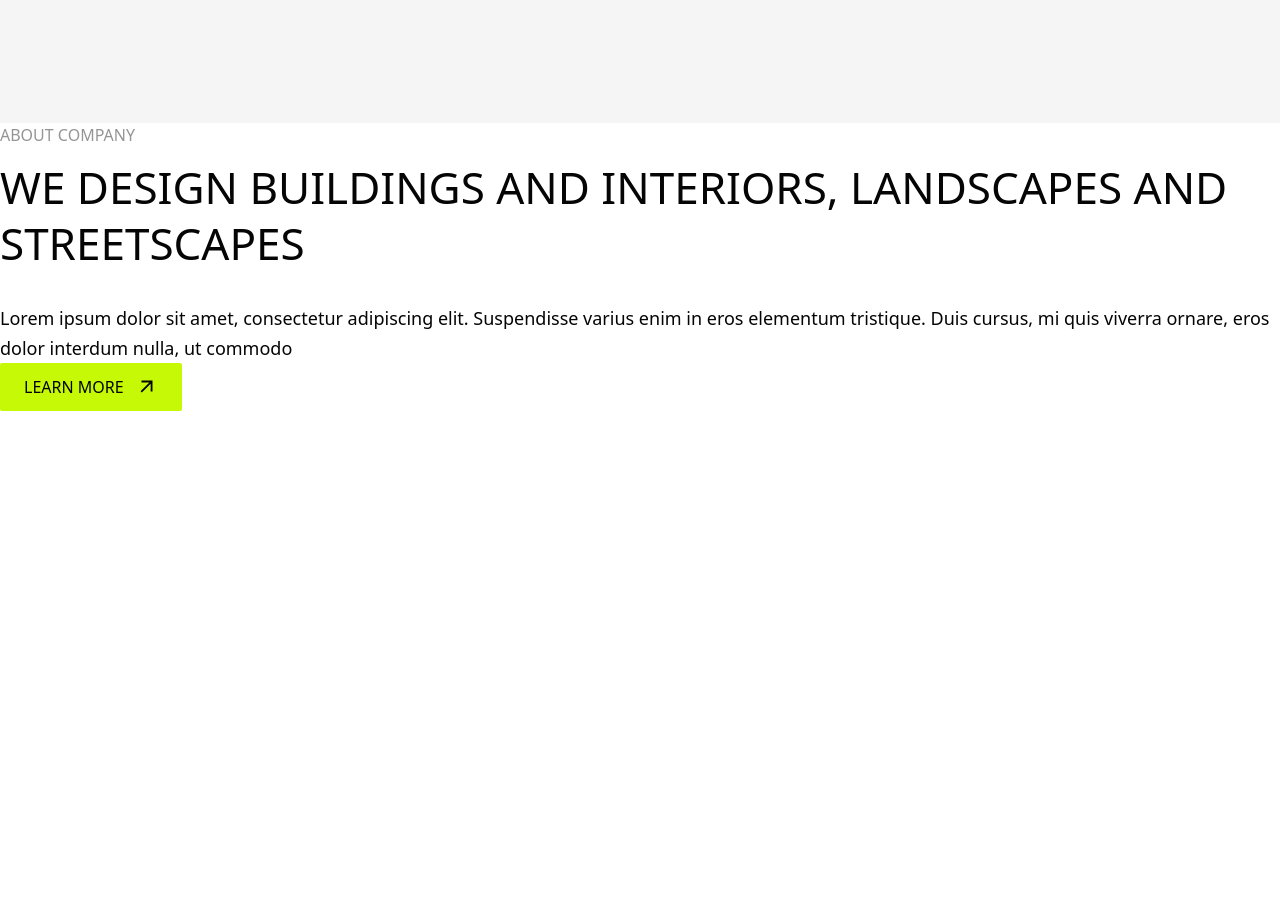
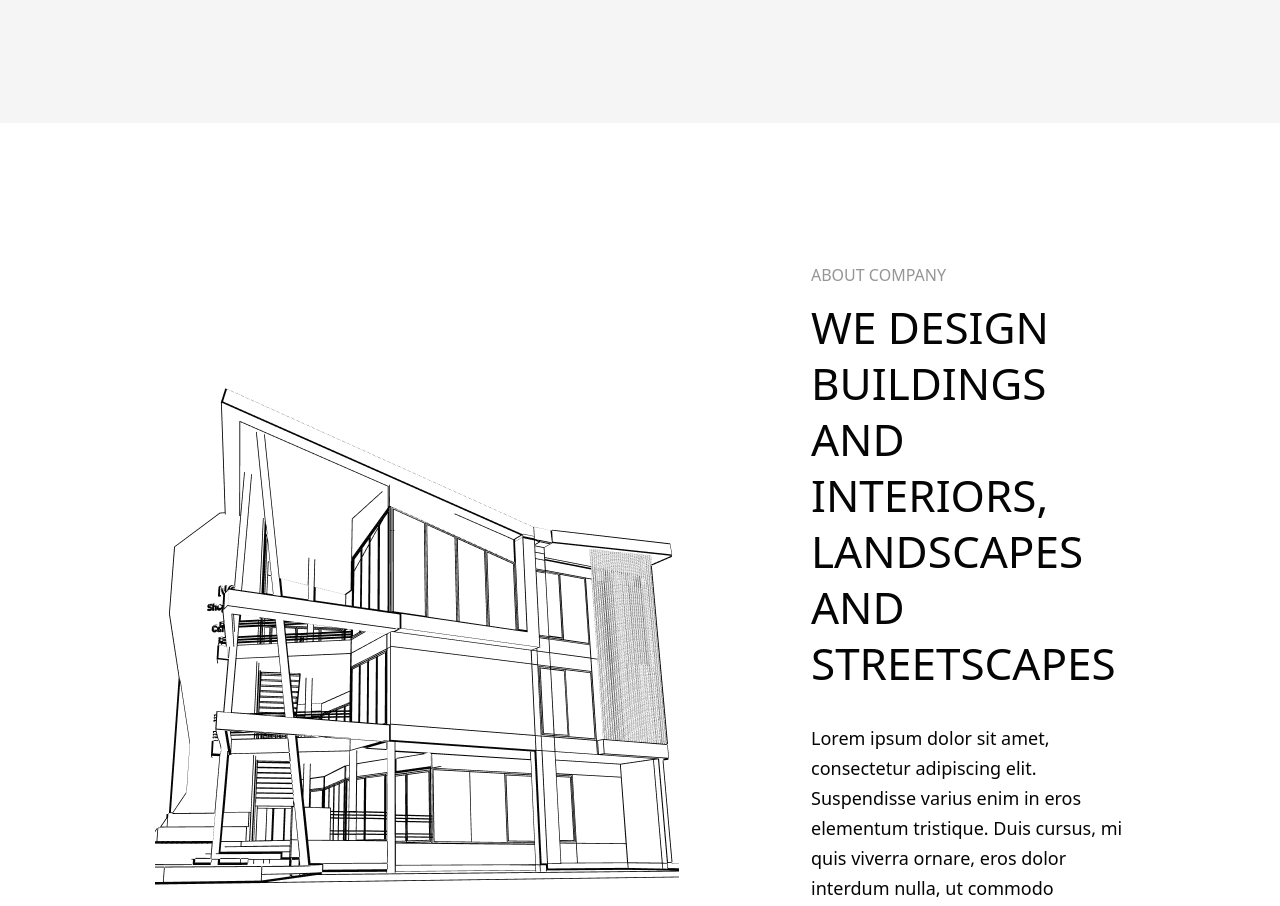
Before and after one commit to Mh-Monzil/arcatec, a website built with Vite: page index.html in a window 1280 px wide. Shown: the part 2740-3646 px from the top of the page. Before the commit the page ends 3151 px from the top, so only its background shows below. Built offline with nearby package versions, Linux system fonts and the light colour scheme.

Commit message:
done: about section

```diff
--- a/index.html
+++ b/index.html
@@ -208,8 +208,8 @@
       </section>
 
       <!-- about  -->
-      <section>
-        <img src="" alt="" />
+      <section class="flex items-center justify-center gap-[132px] py-[140px] px-[155px]">
+        <img src="./images/about/aboutImage.png" alt="" />
         <div class="text-primaryBlack">
           <p class="uppercase text-ash font-medium leading-6">about company</p>
           <h2 class="text-[44px] font-medium leading-[56px] uppercase pt-3">
@@ -221,7 +221,7 @@
             viverra ornare, eros dolor interdum nulla, ut commodo
           </p>
           <button
-            class="uppercase bg-yellowGreen text-primaryBlack font-medium flex items-center gap-3 py-3 px-6 rounded-sm hover:rounded-xl transition-all duration-300 group"
+            class="uppercase bg-yellowGreen text-primaryBlack font-medium flex items-center gap-3 py-3 px-6 rounded-sm hover:rounded-xl transition-all duration-300 group mt-[60px]"
           >
             Learn more
             <img
```
Also changed, not shown: images/about/aboutImage.png (added).
